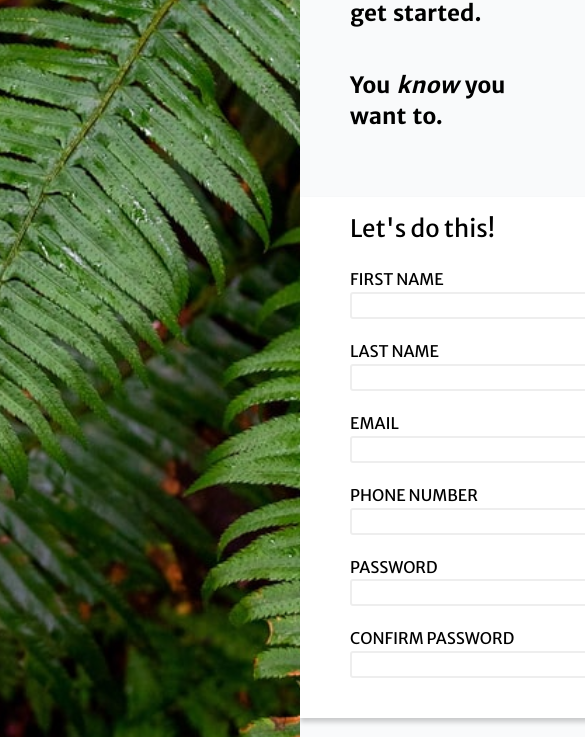
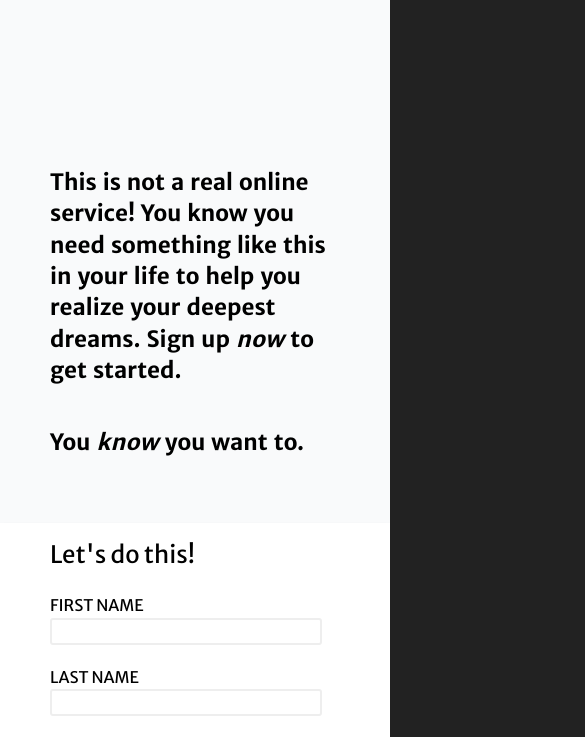
Before and after one commit to cmendez20/sign-up-form, a plain HTML site: page index.html in a window 390 px wide. Shown: the part 454-1191 px from the top of the page, 585 px wide, since content can reach past the window. Drawn offline with Linux system fonts and the light colour scheme.

Commit message:
New branch to experiment with flex-basis responsiveness

```diff
--- a/style.css
+++ b/style.css
@@ -92,12 +92,17 @@
 }
 
 .container {
-  display: grid;
+  display: flex;
+  flex-wrap: wrap;
   /* grid-template-columns: 535px 905px; */
-  grid-template-columns: minmax(300px, 535px) minmax(300px, 905px);
+  /* grid-template-columns: minmax(300px, 535px) minmax(300px, 905px); */
   max-width: 1440px;
   min-height: 100vh;
   margin-inline: auto;
+}
+
+main {
+  flex: 1 1 905px;
 }
 
 .header {
@@ -108,6 +113,7 @@
   display: flex;
   flex-direction: column;
   justify-content: space-between;
+  flex: 1 1 305px;
 }
 
 .header_box {
@@ -179,7 +185,7 @@
 }
 
 .form-group {
-  flex: 0 1 275px;
+  flex: 0 1 280px;
 }
 
 label {
```
